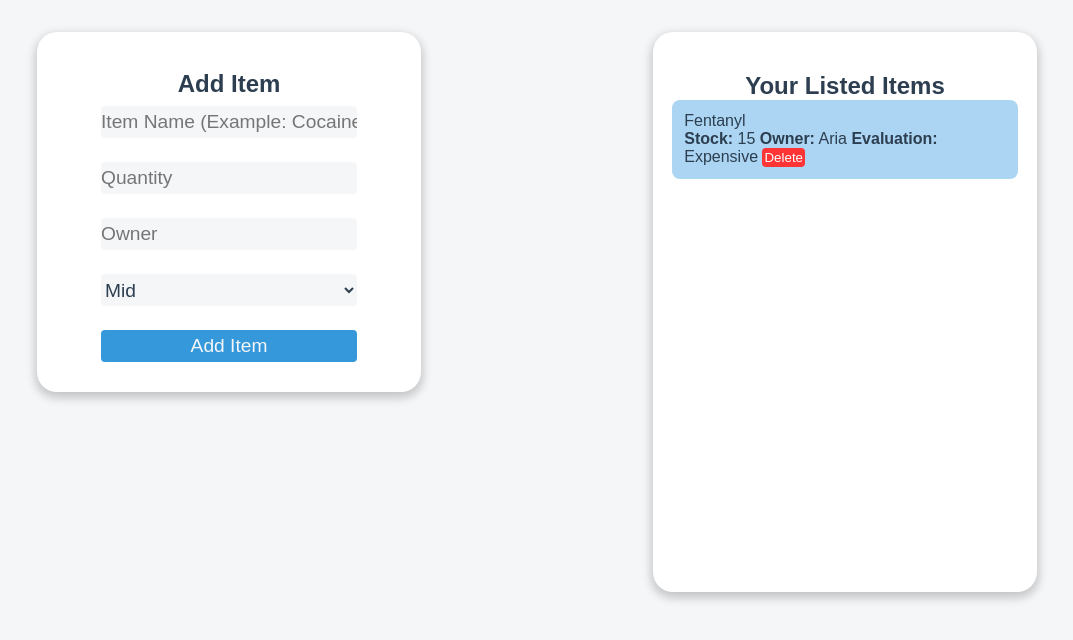
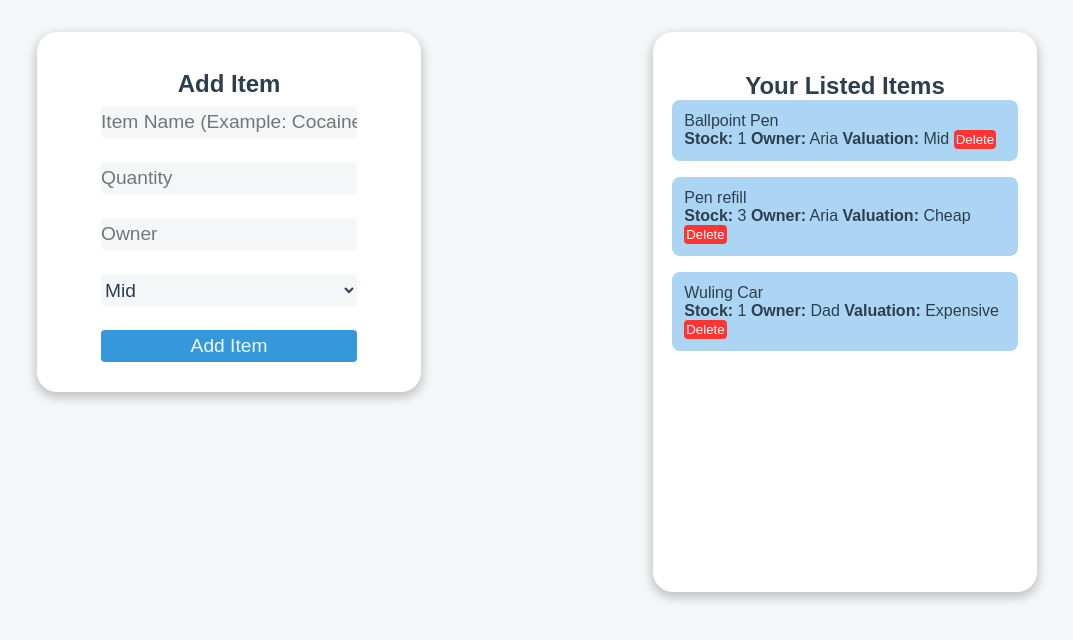
Before and after one commit to Maltiiski/Inventory-json-api, a Flask app: page / in a window 1280 px wide. Shown: the part 103-743 px from the top of the page, without its empty margins (3-1076 px from the left). Run offline with Flask 3, Linux system fonts and the light colour scheme; some web fonts are replaced.

Commit message:
It's done, Im getting off this stupid project

```diff
--- a/app.py
+++ b/app.py
@@ -45,16 +45,15 @@ def get_items():
 @app.route("/api/add-item", methods=["POST"])
 def add_inventory():
     req_data = request.json or {}
-    print("Hey im here")
     try:
         new_item = Item(
             name=req_data.get("name", "Unnamed Object"),
             quantity=req_data.get("quantity", 1),
             owner=req_data.get("owner", "N/A"),
-            valuation=req_data.get("valuation", "Medium")
+            valuation=req_data.get("valuation", "Mid")
         )
 
-        Items = load_data
+        Items = load_data()
         Items.append(new_item.to_dict())
         save_data(Items)
 
@@ -70,6 +69,7 @@ def add_inventory():
         )
 
     except ValueError as e:
+        print("the error is here")
         return jsonify(
             {
                 "status": "error",
--- a/data.json
+++ b/data.json
@@ -0,0 +1,26 @@
+[
+    {
+        "id": "d9321a35",
+        "name": "Ballpoint Pen",
+        "quantity": 1,
+        "owner": "Aria",
+        "valuation": "Mid",
+        "created_at": "17-10-2026 17:02"
+    },
+    {
+        "id": "200363a0",
+        "name": "Pen refill",
+        "quantity": 3,
+        "owner": "Aria",
+        "valuation": "Cheap",
+        "created_at": "17-10-2026 17:02"
+    },
+    {
+        "id": "7aca96b1",
+        "name": "Wuling Car",
+        "quantity": 1,
+        "owner": "Dad",
+        "valuation": "Expensive",
+        "created_at": "17-10-2026 17:03"
+    }
+]
--- a/static/main.js
+++ b/static/main.js
@@ -4,7 +4,7 @@ class APIClient {
     }
 
     async deleteItem(itemId) {
-        const response = await fetch(`${this.baseURL}/items/${itemId}`, {method: 'DELETE'});
+        const response = await fetch(`${this.baseURL}/inventory/${itemId}`, {method: 'DELETE'});
         return await response.json();
     }
 
@@ -29,7 +29,8 @@ class ItemCard {
     }
 
     render() {
-        `<div class="card-item" id="item">
+        return `
+        <div class="card-item" id="item">
             <div class="card-name">${this.data.name}</div>
             <div class="card-meta">
                 <span><strong>Stock:</strong> ${this.data.quantity}</span>
@@ -79,9 +80,9 @@ document.getElementById('add-item-form').addEventListener('submit', async (e) =>
     const owner = document.getElementById('item-owner').value;
     const value = document.getElementById('item-value').value;
 
-    const result = api.addItem({
+    const result = await api.addItem({
         name: name,
-        quantity: qty,
+        quantity: parseInt(qty, 10),
         owner: owner,
         valuation: value
     })
@@ -93,3 +94,5 @@ document.getElementById('add-item-form').addEventListener('submit', async (e) =>
         alert(`Error: ${result.message}`)
     }
 })
+
+document.addEventListener('DOMContentLoaded', Loadpage);
--- a/static/style.css
+++ b/static/style.css
@@ -104,6 +104,7 @@ body {
     align-items: center;
     justify-content: flex-start;
     padding-top: 5vh;
+    overflow-y: scroll;
 }
 
 #item-list {
@@ -111,7 +112,6 @@ body {
     flex-direction: column;
     align-items: center;
     gap: 2vh;
-    overflow: scroll;
 }
 
 .card-item {
--- a/templates/index.html
+++ b/templates/index.html
@@ -19,9 +19,9 @@
                     <input type="number" id="item-qty" placeholder="Quantity">
                     <input type="text" id="item-owner" placeholder="Owner">
                     <select id="item-value">
-                        <option value="Low">Cheap</option>
-                        <option value="Medium" selected>Mid</option>
-                        <option value="High">Expensive</option>
+                        <option value="Cheap">Cheap</option>
+                        <option value="Mid" selected>Mid</option>
+                        <option value="Expensive">Expensive</option>
                     </select>
                     <button type="submit" id="btn-submit">Add Item</button>
                 </form>
@@ -31,17 +31,6 @@
                 <h2>Your Listed Items</h2>
                     <div id="item-list">
 
-
-                        <div class="card-item" id="item">
-                            <div class="card-name">Fentanyl</div>
-                            <div class="card-meta">
-                                <span><strong>Stock:</strong> 15</span>
-                                <span><strong>Owner:</strong> Aria</span>
-                                <span><strong>Evaluation:</strong> Expensive</span>
-
-                                <button class="delete-btn" onclick="handleDelete('${this.data.id}')">Delete</button>
-                            </div>
-                        </div>
                     </div>
             </section>
         </main>
```
